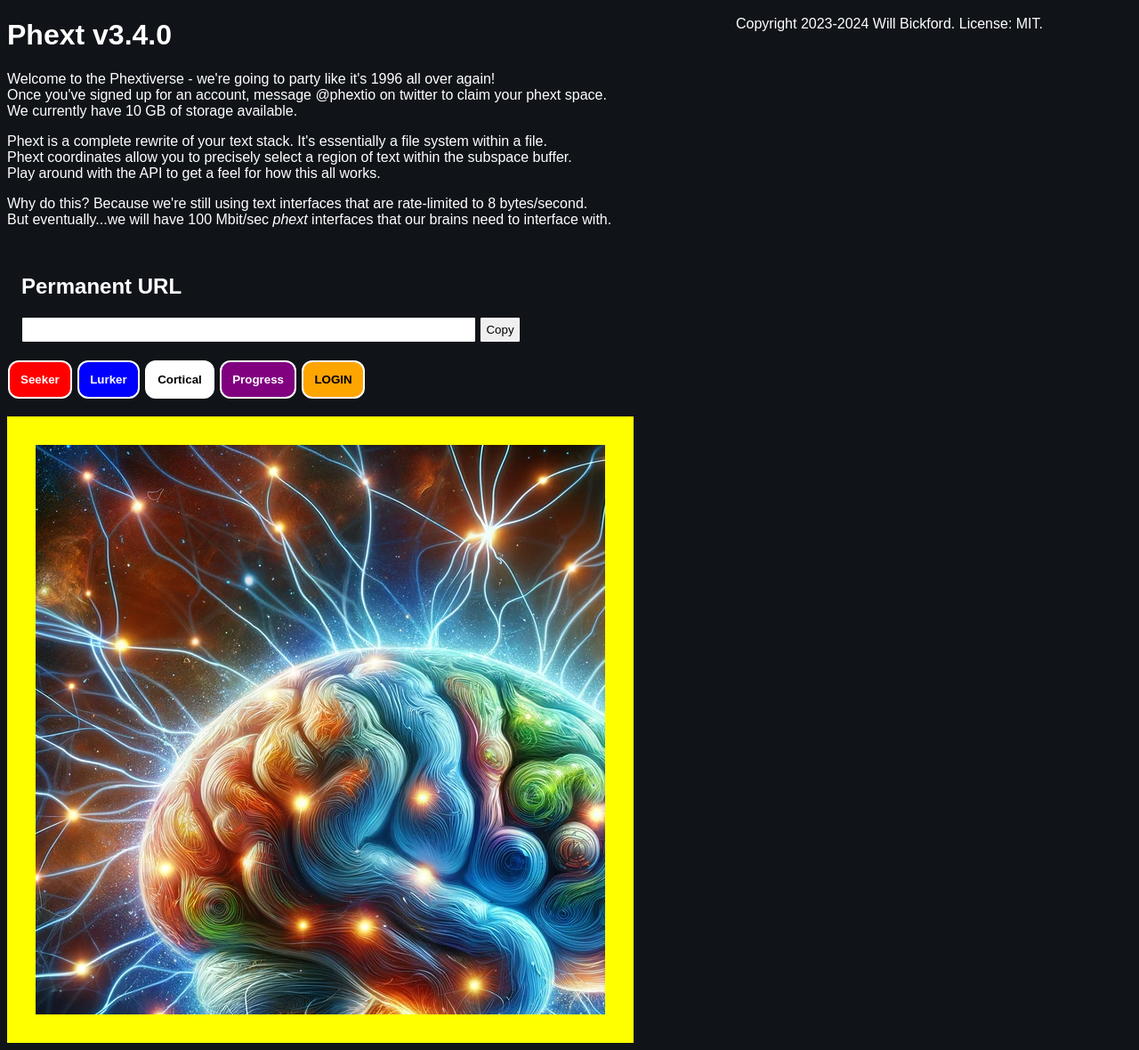
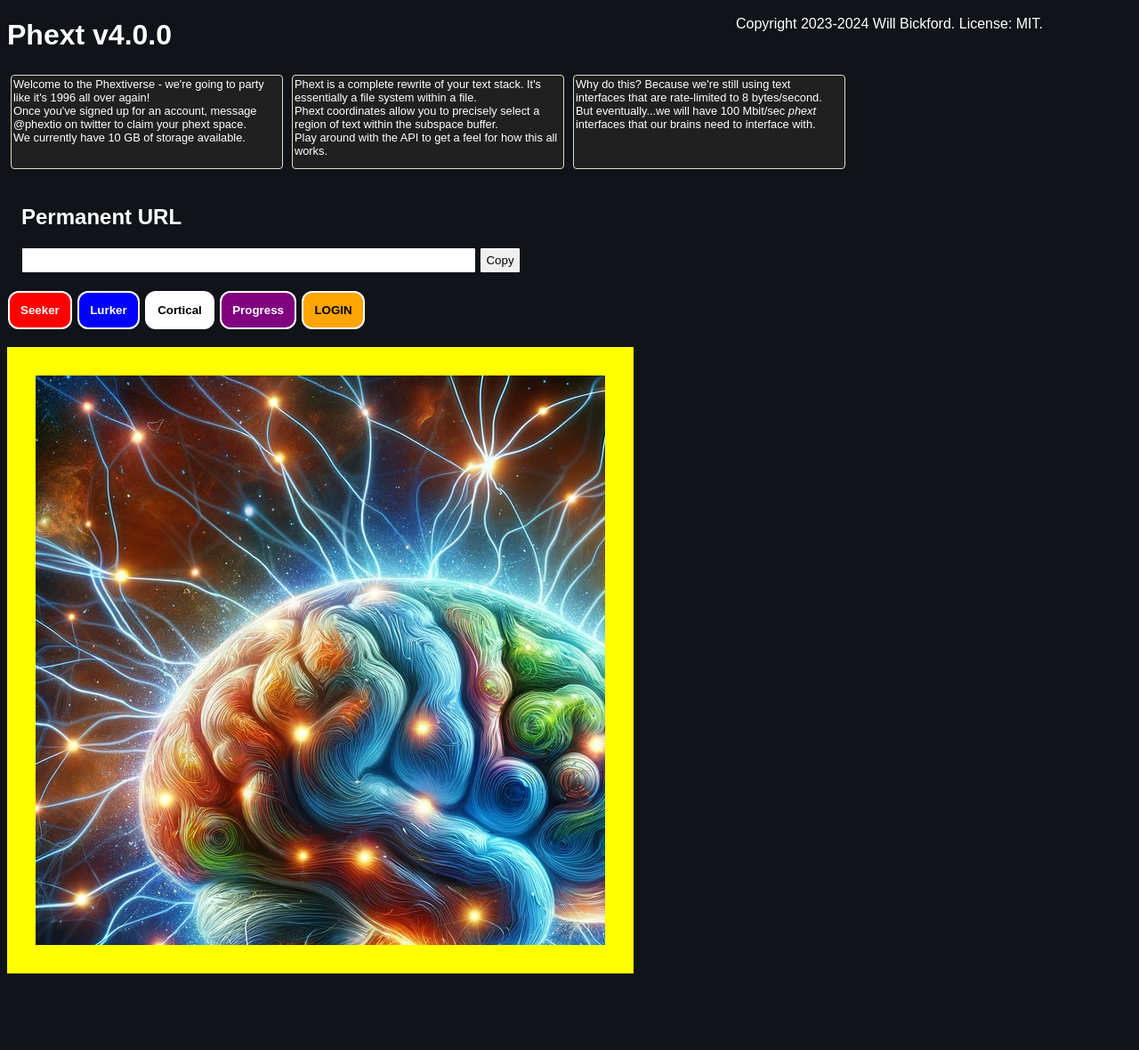
Before and after one commit to wbic16/phextio, a PHP site: page / in a window 1280 px wide. Shown: the whole page at 89% size. After the commit the page ends 1094 px from the top, so only its background shows below. Run offline with PHP 8.4, Linux system fonts and the light colour scheme.

Commit message:
v4.0.0 - Added Node Tiles

```diff
--- a/homepage.css
+++ b/homepage.css
@@ -16,7 +16,7 @@
   color: #e0ffe0;
 }
 #phext {
-  width: 420px;
+  width: 480px;
   min-height: 320px;
 }
 textarea {
@@ -112,6 +112,7 @@ th {
 }
 #linkArea {
   padding: 16px;
+  clear: both;
 }
 #seed {
   padding: 4px;
@@ -124,3 +125,35 @@ th {
   font-weight: bold;
   width: 250px;
 }
+#quest {
+  width: 94%;
+  min-height: 300px;
+  margin: 0 auto;
+  display: none;
+}
+.node {
+  float: left;
+  width: 300px;
+  min-height: 100px;
+  height: 100px;
+  border: 1px solid #dcdcd0;
+  background-color: #202020;
+  border-radius: 4px;
+  margin: 4px;
+  padding: 2px;
+  margin-right: 6px;
+  position: relative;
+  font-size: 0.8em;
+  overflow: auto;
+}
+.node:hover {
+  background-color: #454647;
+  color: #e0e0e0;
+  cursor: hand;
+}
+.node input {
+  display: none;
+  position: absolute;
+  top: 4px;
+  right: 4px;
+}
--- a/index.html
+++ b/index.html
@@ -11,21 +11,20 @@
 <body onload="startup();">
 
 <div id="root">
-<h1>Phext v3.4.0</h1>
-<p>
+<h1>Phext v4.0.0</h1>
+<div class="node">
   Welcome to the Phextiverse - we're going to party like it's 1996 all over again!
   <br />Once you've signed up for an account, message @phextio on twitter to claim your phext space.
   <br />We currently have 10 GB of storage available.
-</p>
-<p>
+</div>
+<div class="node">
   Phext is a complete rewrite of your text stack. It's essentially a file system within a file.
   <br />Phext coordinates allow you to precisely select a region of text within the subspace buffer.
   <br />Play around with the API to get a feel for how this all works.
-</p>
-<p>
+</div>
+<div class="node">
   Why do this? Because we're still using text interfaces that are rate-limited to 8 bytes/second.
   <br />But eventually...we will have 100 Mbit/sec <em>phext</em> interfaces that our brains need to interface with.
-</p>
 </div>
 
 <div id="linkArea"><h2>Permanent URL</h2>
@@ -34,7 +33,11 @@
 <span id="linkerStatus"></span>
 </div>
 
+<div id="quest">
+</div>
+
 <div id="phext">
+
 <input id="redPill" type="button" onclick="redpill(false);" value="Seeker" />
 <input id="bluePill" type="button" onclick="bluepill();" value="Lurker" />
 <input id="whitePill" type="button" onclick="whitepill();" value="Cortical" />
@@ -56,7 +59,7 @@
     <td colspan="5"></td>
     <th class="locationheader">Location</th>
   </tr>
-<tr>
+  <tr>
     <th>Z</th>
     <th>Library</th><td><input id="plibrarybreak" type="text" value="" size="1" /></td>
     <th>Shelf</th><td><input id="pshelfbreak" type="text" value="" size="1" /></td>
@@ -84,8 +87,6 @@
 
 <h1 id="whiterabbit">Scroll</h1>
 <textarea id="scroll" name="scroll" rows="5" cols="100">Unfortunately, no one can be told what #phext is...you have to experience it for yourself.</textarea>
-
-<div id="visualizer"></div>
 
 <div id="subspaceArea">
   <h1 id="subspaceTitle">Subspace</h1>
--- a/phext.ts
+++ b/phext.ts
@@ -1,3 +1,9 @@
+// phext.ts
+// this monstrosity of an implementation is basically Will's stream of consciousness
+// if you want to refactor it for clarity, please submit a pr
+// (c) 2023-2024 Will Bickford
+// License: MIT
+
 function dgid(id) {
   return document.getElementById(id);
 }
@@ -92,13 +98,11 @@ var lts = false;
 var qrui = false;
 var qrd = false;
 var qrl = false;
+var qt = false;
+var nodes = Array();
 var qurl = "";
+
 var phextCoordinate = "1.1.1/1.1.1/1.1.1";
-
-// -----------------------------------------------------------------------------------------------------------
-function dgid(id) {
-  return document.getElementById(id);
-}
 
 // -----------------------------------------------------------------------------------------------------------
 function loadVars() {
@@ -113,13 +117,13 @@ function loadVars() {
   if (!cp) { cp = dgid("coordinatePlate"); }
   if (!ha) { ha = dgid("helparea"); }
   if (!sa) { sa = dgid("subspaceArea"); }
-  if (!vr) { vr = dgid("visualizer"); }
   if (!lt) { lt = dgid("linkerText"); }
   if (!sd) { sd = dgid("seed"); }
   if (!se) { se = dgid("seeds"); }
   if (!lts) { lts = dgid("linkerStatus"); }
   if (!qrui) { qrui = dgid("qrcode"); }
   if (!qrl) { qrl = dgid("qrlabel"); }
+  if (!qt) { qt = dgid("quest"); }
 
   if (localStorage.seed) {
     sd.value = localStorage.seed;
@@ -153,13 +157,14 @@ function loadPhext() {
   if (gx.length >= 3) { target[SCROLL_BREAK] = gx[2]; }
 
   scrollFound = false;
-  vr.innerHTML = "<h2>Scroll Index</h2><ul>";
+  qt.innerHTML = "";
+  totalScrolls = 1;
   var libs = raw.split(LIBRARY_BREAK);
   libs.forEach((library) => processLibrary(library));
-  vr.innerHTML += "</ul>";
   if (!scrollFound) {
     ta.value = "";
   }
+  qt.innerHTML = nodes.join("\n");
 }
 
 // -----------------------------------------------------------------------------------------------------------
@@ -309,18 +314,45 @@ function coordinatesMatch(a, b) {
 }
 
 // -----------------------------------------------------------------------------------------------------------
+function coordToString(coords) {
+  var chz = coords[LIBRARY_BREAK] + "." + coords[SHELF_BREAK] + "." + coords[SERIES_BREAK];
+  var chy = coords[COLLECTION_BREAK] + "." + coords[VOLUME_BREAK] + "." + coords[BOOK_BREAK];
+  var chx = coords[CHAPTER_BREAK] + "." + coords[SECTION_BREAK] + "." + coords[SCROLL_BREAK];
+
+  return chz + "/" + chy + "/" + chx;
+}
+
+// -----------------------------------------------------------------------------------------------------------
 function coordinateHit(coords) {
 
   var chz = coords[LIBRARY_BREAK] + "." + coords[SHELF_BREAK] + "." + coords[SERIES_BREAK];
   var chy = coords[COLLECTION_BREAK] + "." + coords[VOLUME_BREAK] + "." + coords[BOOK_BREAK];
   var chx = coords[CHAPTER_BREAK] + "." + coords[SECTION_BREAK] + "." + coords[SCROLL_BREAK];
 
-  return "<li><a href='" + getPhextUrl(chx, chy, chz) + "'>@" + chz + "/" + chy + "/" + chx + "</a></li>";
+  return "<a href='" + getPhextUrl(chx, chy, chz) + "'>@" + chz + "/" + chy + "/" + chx + "</a>";
+}
+
+// -----------------------------------------------------------------------------------------------------------
+function drawNode(coords, scroll) {
+  var scrollID = coords[SCROLL_BREAK];
+
+  var text = scroll;
+  const sizeLimit = 250;
+  if (scroll.length > sizeLimit)
+  {
+    text = scroll.substring(0, sizeLimit);
+    text += "...";
+  }
+
+  var node = "<div class='node' onclick='loadNode(" + coordToString(coords) + ");'>" + coordinateHit(coords) + " <input type='button' onclick='editScroll(" + coords + ");' value='Edit' /><br />" + text + "</div>";
+
+  return node;
 }
 
 // -----------------------------------------------------------------------------------------------------------
 // @fn processScroll
 // -----------------------------------------------------------------------------------------------------------
+var totalScrolls = 1;
 function processScroll(scroll) {
   if (coordinatesMatch(target, coords)) {
     ta.value = scroll;
@@ -330,7 +362,8 @@ function processScroll(scroll) {
     else { ta.rows = 100; }
   }
   if (scroll.length > 0) {
-    vr.innerHTML += coordinateHit(coords);
+    nodes[totalScrolls] = drawNode(coords, scroll);
+    ++totalScrolls;
   }
   dimensionBreak(SCROLL_BREAK);
 }
@@ -374,9 +407,9 @@ function redpill(store) {
   cp.style.display = 'block';
   ha.style.display = 'block';
   sa.style.display = 'block';
-  vr.style.display = 'block';
   qrui.style.display = 'block';
   qrl.style.display = 'block';
+  qt.style.display = 'block';
 
   updateCoordinate();
   loadPhext();
@@ -417,9 +450,9 @@ function bluepill() {
   cp.style.display = 'none';
   ha.style.display = 'none';
   sa.style.display = 'block';
-  vr.style.display = 'none';
   qrui.style.display = 'none';
   qrl.style.display = 'none';
+  qt.style.display = 'none';
 
   ta.value = raw;
   ta.rows = raw.split('\n').length;
```
Also changed, not shown: 1 other file.
